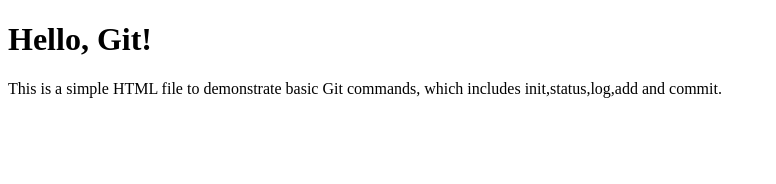
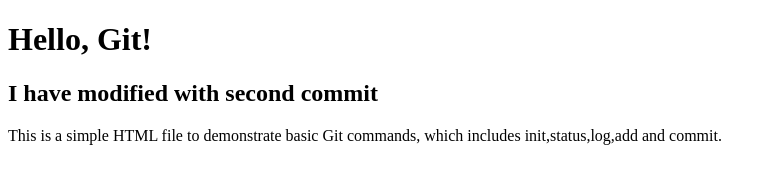
Before and after one commit to iganguly1989/github_sga2, a plain HTML site: page index.html in a window 1280 px wide. Shown: the whole page, without its empty margins (0-776 px from the left). Drawn offline with Linux system fonts and the light colour scheme.

Commit message:
Update index page content

```diff
--- a/index.html
+++ b/index.html
@@ -8,6 +8,7 @@ initial-scale=1.0">
 </head>
 <body>
 <h1>Hello, Git!</h1>
+<h2>I have modified with second commit</h2>
 <p>This is a simple HTML file to demonstrate basic Git
 commands, which includes init,status,log,add and commit.</p>
 </body>
```
